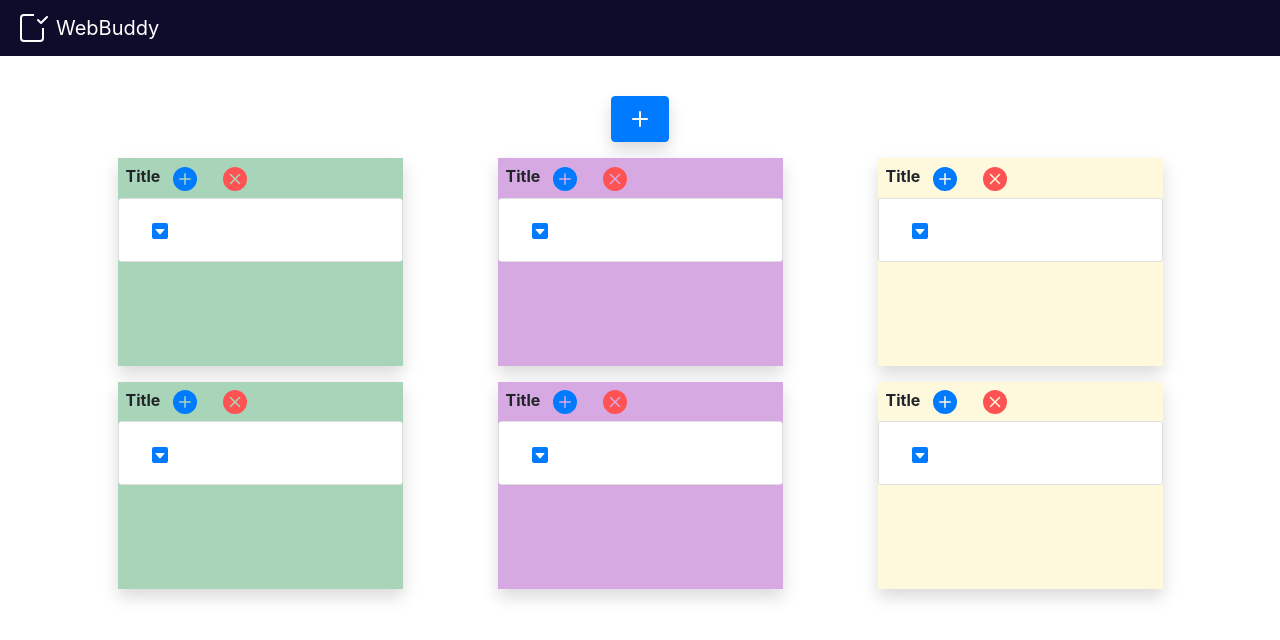
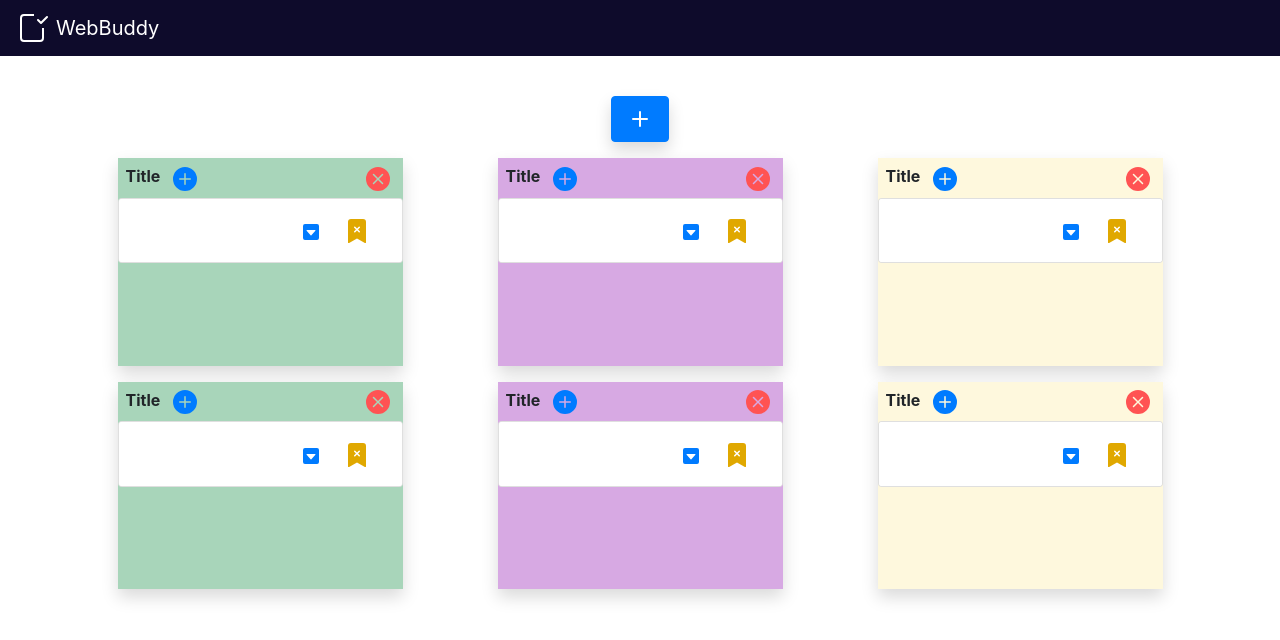
Before and after one commit to Oluwatobi-beebittech/WebBuddy, a React (Create React App) app: page / in a window 1280 px wide. Shown: the top 640 px of the page. Built offline with nearby package versions, Linux system fonts and the light colour scheme.

Commit message:
modified delete button positions and colours

```diff
--- a/src/containers/destroyCard.jsx
+++ b/src/containers/destroyCard.jsx
@@ -6,7 +6,7 @@ export class DestroyCard extends Component {
     super(props);
     this.state = {
       show: false,
-      deleteChecked: false
+      deleteCardChecked: false
     };
   }
 
@@ -26,7 +26,7 @@ handleDeleteCheck = (e) => {
   render() {
     return (
       <React.Fragment>
-        <a className="btn" onClick={() => this.handleShowModal(true)}>
+        <a className="btn float-right" onClick={() => this.handleShowModal(true)}>
           <svg
             width="1.5em"
             height="1.5em"
@@ -76,7 +76,7 @@ handleDeleteCheck = (e) => {
                   type="submit"
                   className="btn btn-danger"
                   onClick={this.handleDeleteCard}
-                 disabled={!this.state.deleteChecked}
+                 disabled={!this.state.deleteCardChecked}
                 >
                   Delete
                 </button>
--- a/src/containers/listItem.jsx
+++ b/src/containers/listItem.jsx
@@ -1,14 +1,35 @@
 import React, { Component } from "react";
-import { Accordion, Card, Button } from "react-bootstrap";
+import { Accordion, Card, Button, Modal } from "react-bootstrap";
 
-const white = "white";
+const white = "#fff";
 
 export class ListItem extends Component {
+  constructor(props) {
+    super(props);
+    this.state = {
+      show: false,
+      deleteListChecked: false,
+    };
+  }
+
+  handleShowModal = (value) => {
+    this.setState({show: value});
+  }
+
+  handleDeleteCheck = (e) => {
+    this.setState({deleteListChecked: e.target.checked});
+  }
+
+  handleDeleteItem = (e) => {
+    e.preventDefault();
+    this.handleShowModal(false);
+  }
   render() {
     return (
       <React.Fragment>
         <Card>
           <Card.Header style={{ backgroundColor: white }}>
+            <div className="float-right">
               <Accordion.Toggle as={Button} variant="link" eventKey="0">
                 <svg
                   width="1em"
@@ -24,11 +45,71 @@ export class ListItem extends Component {
                   />
                 </svg>
               </Accordion.Toggle>
+              <a className="btn" onClick={() => this.handleShowModal(true)}>
+                <svg
+                  width="1.5em"
+                  height="1.5em"
+                  viewBox="0 0 16 16"
+                  className="bi bi-bookmark-x-fill"
+                  fill="#e0a800"
+                  xmlns="http://www.w3.org/2000/svg"
+                >
+                  <path
+                    fillRule="evenodd"
+                    d="M4 0a2 2 0 0 0-2 2v13.5a.5.5 0 0 0 .74.439L8 13.069l5.26 2.87A.5.5 0 0 0 14 15.5V2a2 2 0 0 0-2-2H4zm2.854 5.146a.5.5 0 1 0-.708.708L7.293 7 6.146 8.146a.5.5 0 1 0 .708.708L8 7.707l1.146 1.147a.5.5 0 1 0 .708-.708L8.707 7l1.147-1.146a.5.5 0 0 0-.708-.708L8 6.293 6.854 5.146z"
+                  />
+                </svg>
+              </a>
+            </div>
           </Card.Header>
           <Accordion.Collapse eventKey="0">
             <Card.Body>Hello! I'm the body</Card.Body>
           </Accordion.Collapse>
         </Card>
+
+        <Modal
+          size="sm"
+          show={this.state.show}
+          onHide={() => this.handleShowModal(false)}
+          ariaLabelledBy="delete-item"
+          centered
+        >
+          <Modal.Header closeButton>
+            <Modal.Title id="delete-item">Delete Item</Modal.Title>
+          </Modal.Header>
+          <Modal.Body>
+            <form>
+              <div className="form-row">
+                <div className="custom-control custom-checkbox">
+                  <input
+                    className="custom-control-input"
+                    type="checkbox"
+                    value=""
+                    id="delete-check"
+                    onChange={this.handleDeleteCheck}
+                  />
+                  <label
+                    className="custom-control-label"
+                    htmlFor="delete-check"
+                  >
+                    Delete
+                  </label>
+                </div>
+              </div>
+
+              <div className="col-md-6 mx-auto">
+                <button
+                  type="submit"
+                  className="btn btn-danger"
+                  onClick={this.handleDeleteItem}
+                  disabled={!this.state.deleteListChecked}
+                >
+                  Delete
+                </button>
+              </div>
+            </form>
+          </Modal.Body>
+        </Modal>
       </React.Fragment>
     );
   }
```
Lines whose indentation alone changed are shown as unchanged.
